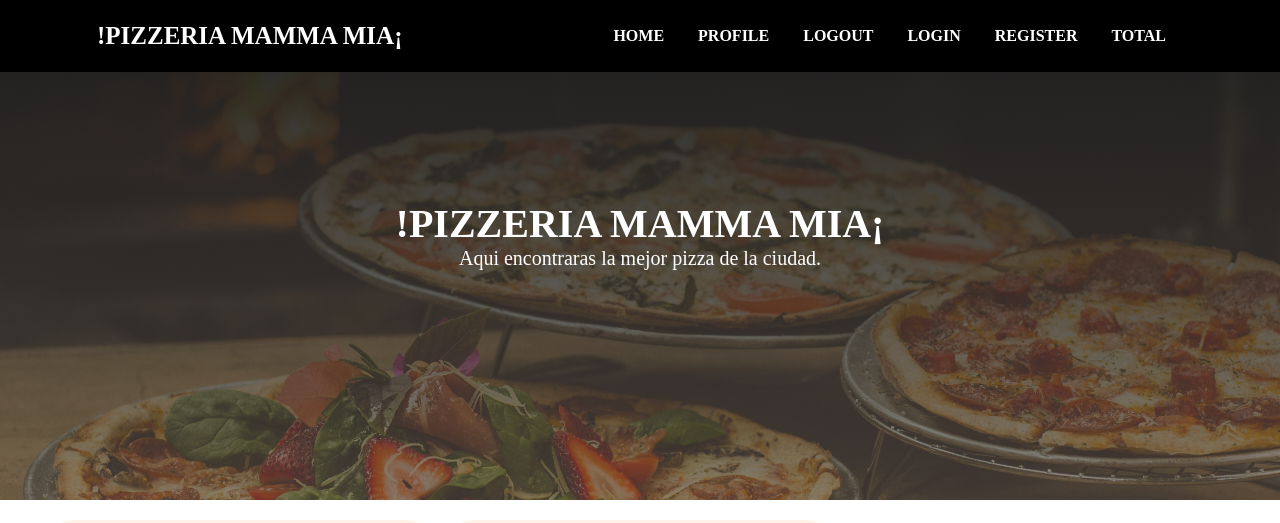
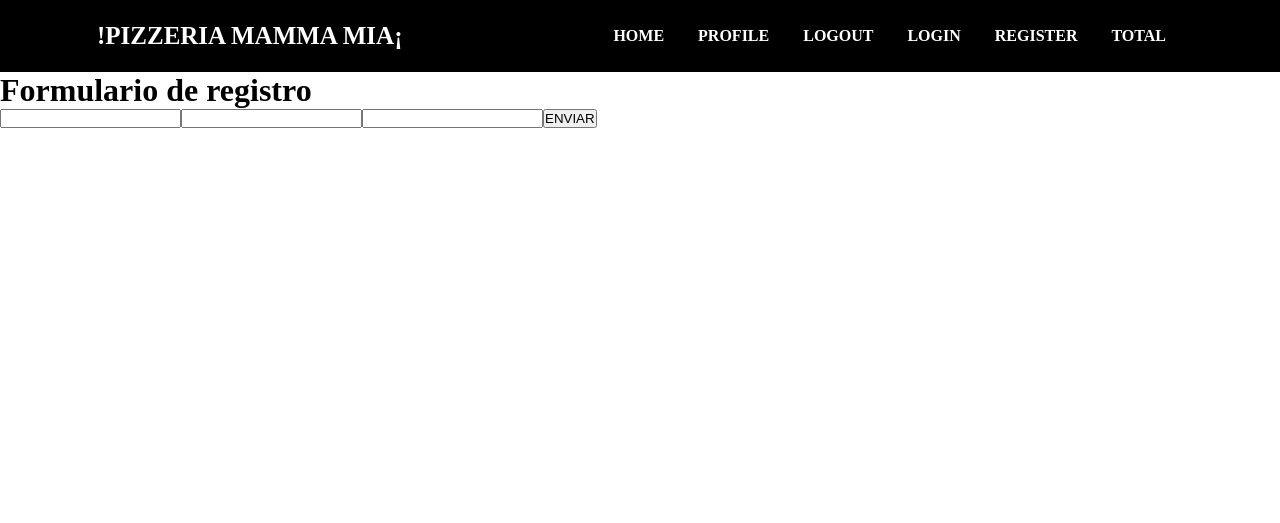
Before and after one commit to freitasjuli/piseria, a React (Vite) app: page / in a window 1280 px wide. Shown: the top 523 px of the page. Built offline with nearby package versions, Linux system fonts and the light colour scheme.

Commit message:
formulario de registro

```diff
--- a/src/App.jsx
+++ b/src/App.jsx
@@ -6,6 +6,7 @@ import Navegacion from './componets/Navegacion'
 import Header from './componets/Header'
 import Ficha from './componets/Ficha'
 import Footer from './componets/Footer'
+import RegisterPage from './componets/RegisterPage'
 
 function App() {
   const [count, setCount] = useState(0)
@@ -13,7 +14,7 @@ function App() {
   return (
     <>
       <Navegacion></Navegacion>
-      <Header></Header>
+      {/*<Header></Header>
       <div className='divFicha'>
         <Ficha
           imagen="https://firebasestorage.googleapis.com/v0/b/apis-varias-mias.appspot.com/o/pizzeria%2Fpizza-1239077_640_cl.jpg?alt=media&token=6a9a33da-5c00-49d4-9080-784dcc87ec2c"
@@ -34,7 +35,8 @@ function App() {
           precio="15000"
         ></Ficha>
       </div>
-      <Footer></Footer>
+      <Footer></Footer>*/}
+      <RegisterPage></RegisterPage>
     </>
   )
 }
--- /dev/null
+++ b/src/componets/RegisterPage.jsx
@@ -0,0 +1,43 @@
+import React, { useState } from 'react'
+
+const RegisterPage = () => {
+  const [email, setEmail] = useState("");
+  const [password, setPassword] = useState("");
+  const [conFirmPassword, setConfirmPassword] = useState("")
+
+  const validarFormulario = ()=>{
+
+    if(email === "" || password === "" || conFirmPassword === ""){
+      alert("Faltan campos ");
+      return false;
+    }
+
+    if(password.length < 6 ){
+      alert('La contraseña deve ser de 6 o mas caracteres');
+      return false;
+    }
+
+    if (password !== conFirmPassword){
+      alert('la contraseñas no son iguales');
+      return false;
+    }
+
+    alert('datos enviados')
+  }
+
+  return (
+    <div>
+        <h1>Formulario de registro</h1>
+        <form>
+            <input type="email" onChange={(event)=>setEmail(event.target.value)}/>
+            <input type="password" onChange={(event)=>setPassword(event.target.value)}/>
+            <input type="password"onChange={(event)=>setConfirmPassword(event.target.value)}/>
+            <button Type="button" onClick={() => validarFormulario()}>Enviar </button>
+        </form>
+    </div>
+  )
+
+
+}
+
+export default RegisterPage
```
